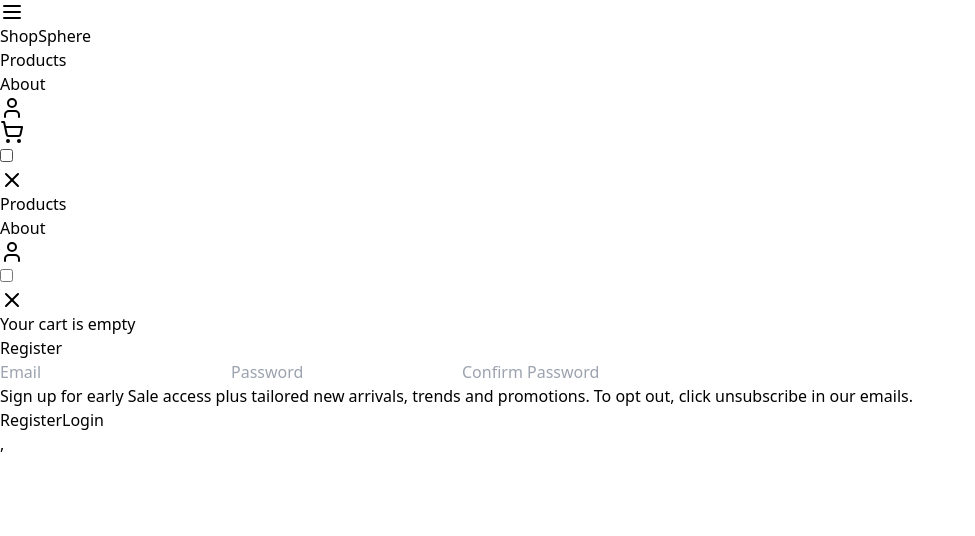
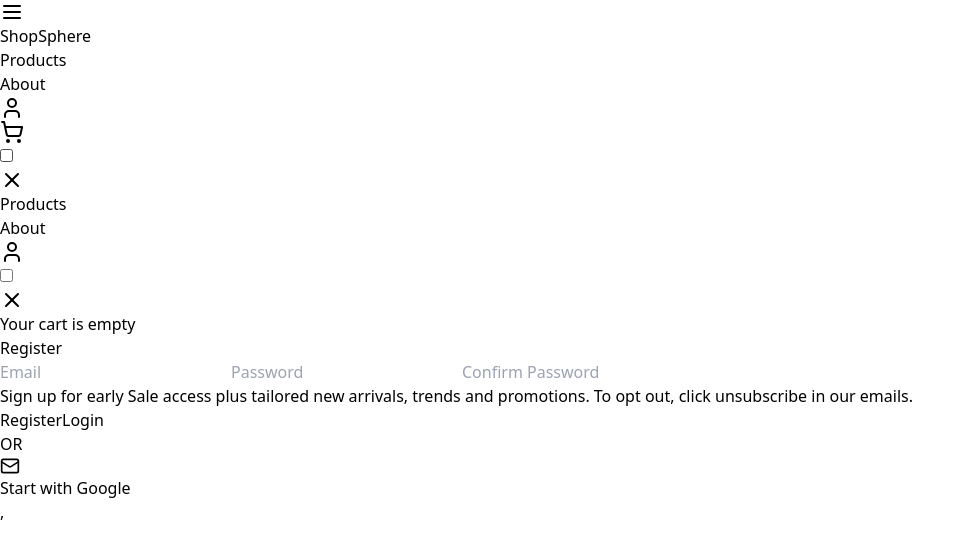
Before and after one commit to ItzAkmal97/ecom-store, a React (Vite) app: page /signup in a window 1280 px wide. Shown: the top 536 px of the page, without its empty margins (0-975 px from the left). Built offline with nearby package versions, Linux system fonts and the light colour scheme.

Commit message:
UI Fixes

```diff
--- a/src/components/LoginPage.tsx
+++ b/src/components/LoginPage.tsx
@@ -30,11 +30,12 @@
     // }
   };
   return (
-    <div className="px-4 py-16">
-      <h1 className="text-center text-3xl md:text-4xl mt-8 mb-4">Log In</h1>
+    <div className="px-4 py-16 max-w-7xl mx-auto">
+      <h1 className="text-center text-3xl md:text-4xl mb-12">Log In</h1>
       <form onSubmit={handleSubmit(onSubmit)}>
-        <div className="flex flex-col gap-6 mt-8 md:flex md:flex-row md:justify-around">
-          <div className="flex flex-col gap-2 justify-between w-full md:w-1/2">
+        <div className="flex flex-col gap-6 md:flex md:flex-row md:justify-between md:items-center md:gap-16">
+          {/* Login Form */}
+          <div className="flex flex-col gap-4 justify-between w-full ">
             <h2 className="text-2xl font-semibold mb-4">Log In</h2>
             <input
               type="email"
@@ -77,9 +78,9 @@
           </div>
 
 
-
-          <div className="flex flex-col gap-6 items-start md:max-w-lg">
-            <h2 className="text-2xl mt-6 font-bold">New Customer</h2>
+            {/* New Customer Form */}
+          <div className="flex flex-col gap-4 w-full">
+            <h2 className="text-2xl mt-6 font-semibold">New Customer</h2>
             <p className="text-gray-500 font-semibold">
               Sign up for early Sale access plus tailored new arrivals, trends
               and promotions. To opt out, click unsubscribe in our emails.
--- a/src/components/SignupPage.tsx
+++ b/src/components/SignupPage.tsx
@@ -5,6 +5,7 @@
 import * as yup from "yup";
 import { auth } from "../util/firebaseConfig";
 import { createUserWithEmailAndPassword } from "firebase/auth";
+import { Mail } from "lucide-react";
 
 type SignupData = {
   email: string;
@@ -69,8 +70,8 @@
   };
 
   return (
-    <div className="h-screen px-4 sm:flex sm:flex-col sm:justify-center sm:items-center py-16">
-      <h1 className="text-center text-3xl md:text-4xl">Register</h1>
+    <div className="px-4 sm:flex sm:flex-col sm:justify-center sm:items-center py-16">
+      <h1 className="text-center text-3xl md:text-4xl mb-12">Register</h1>
       <form
         className="flex flex-col gap-4 mt-8 max-w-[500px]"
         onSubmit={handleSubmit(onSubmit)}
@@ -127,6 +128,20 @@
             Login
           </button>
         </NavLink>
+
+        <div className="flex items-center gap-4">
+          <div className="h-px bg-gray-300 flex-1"></div>
+          <span className="text-gray-500 font-medium">OR</span>
+          <div className="h-px bg-gray-300 flex-1"></div>
+        </div>
+
+        <button
+          type="button"
+          className="flex w-full items-start justify-center gap-2 hover:bg-black hover:text-white border border-black font-semibold py-3 px-6 rounded-md hover:transform hover:scale-105 duration-300 ease-in-out"
+        >
+          <Mail size={20} />
+          Start with Google
+        </button>
       </form>
     </div>
   );
--- a/src/pages/RootLayout.tsx
+++ b/src/pages/RootLayout.tsx
@@ -5,7 +5,7 @@
   return (
     <>
       <Header />
-      <main className="min-h-screen max-w-7xl mx-auto">
+      <main>
         <Outlet />
       </main>
     </>
```
